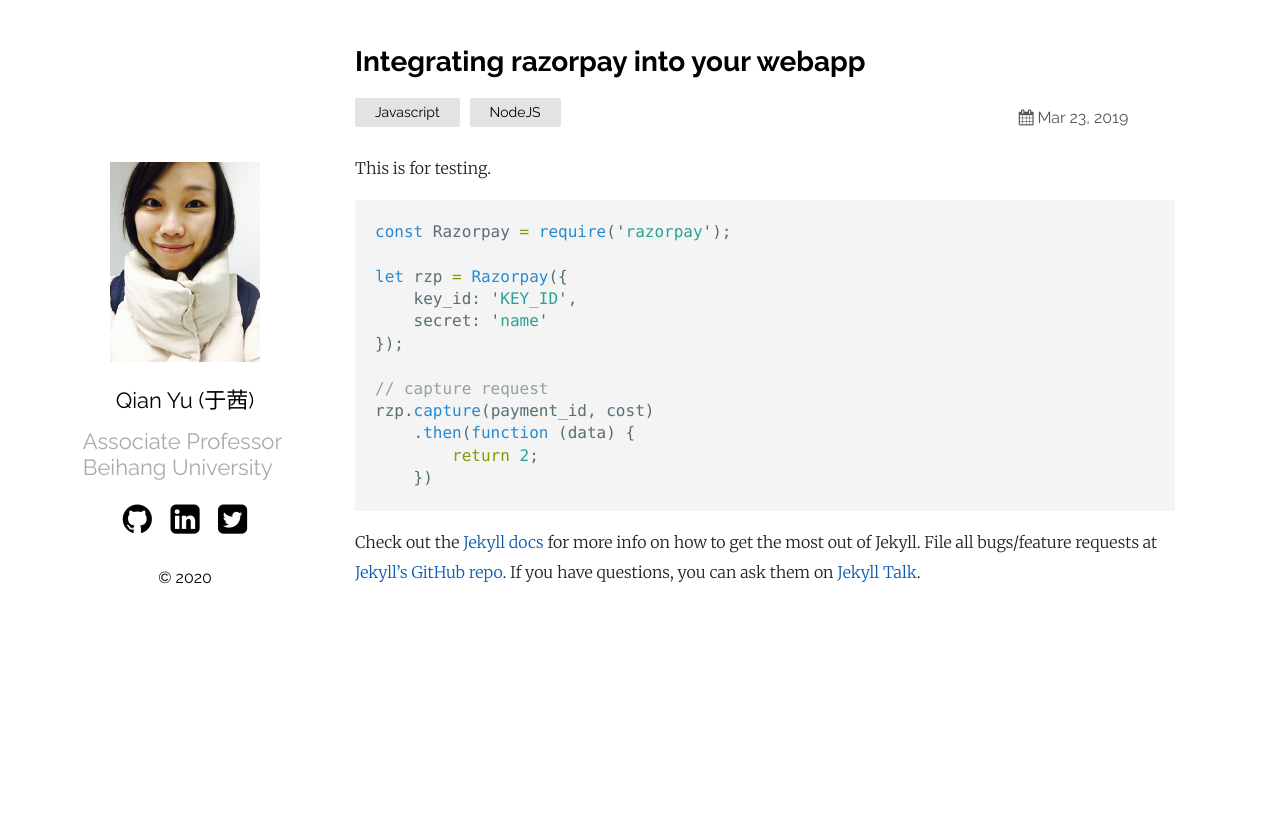
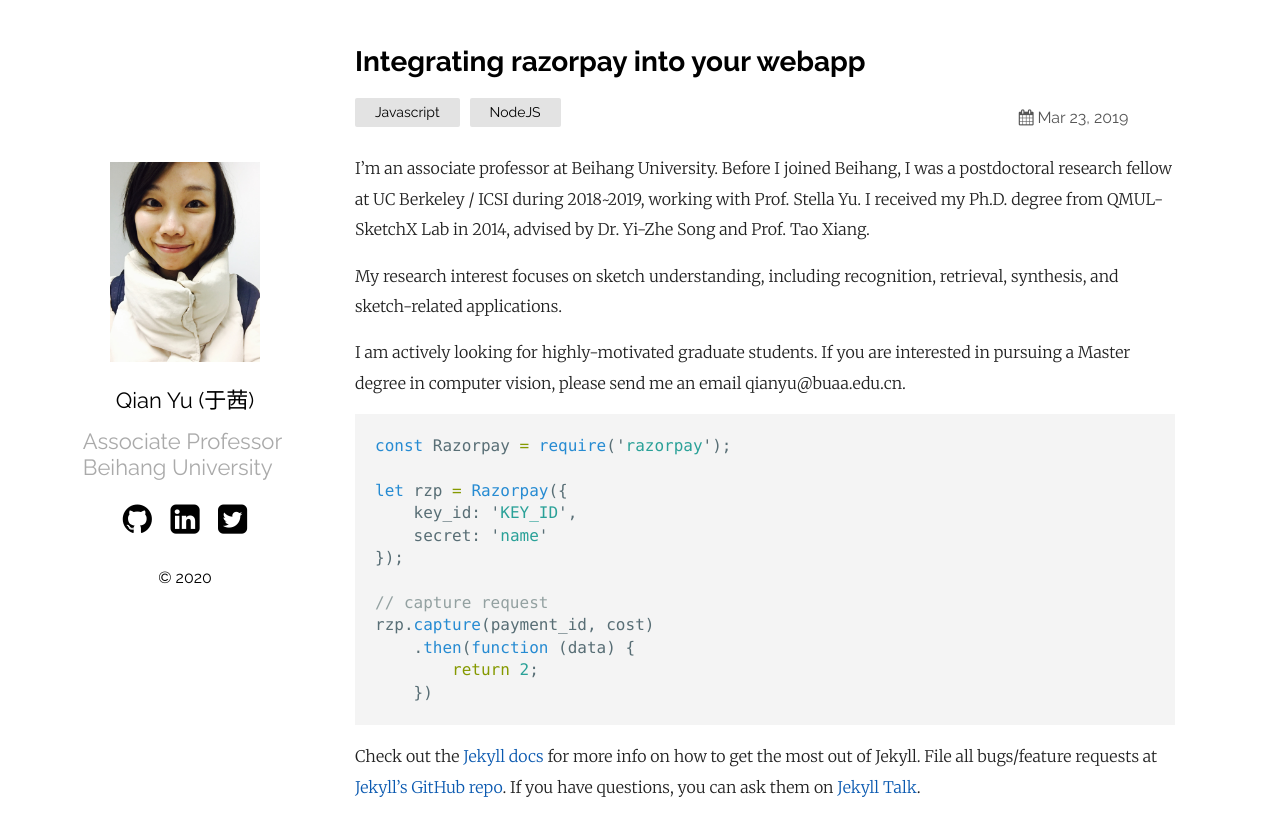
Before and after one commit to yuqian1023/yuqian1023.github.io, a Jekyll site: the page built from _posts/2019-03-23-welcome-to-jekyll.markdown, in a window 1280 px wide. Shown: the top 836 px of the page. Built offline with Jekyll 4.4.1, drawn with Linux system fonts in a browser that asks for light colours.

Commit message:
Update 2019-03-23-welcome-to-jekyll.markdown

````diff
--- a/_posts/2019-03-23-welcome-to-jekyll.markdown
+++ b/_posts/2019-03-23-welcome-to-jekyll.markdown
@@ -4,7 +4,11 @@
 date:   2019-03-23 21:03:36 +0530
 categories: Javascript NodeJS
 ---
-This is for testing.
+I'm an associate professor at Beihang University. Before I joined Beihang, I was a postdoctoral research fellow at UC Berkeley / ICSI during 2018~2019, working with Prof. Stella Yu. I received my Ph.D. degree from QMUL-SketchX Lab in 2014, advised by Dr. Yi-Zhe Song and Prof. Tao Xiang.
+
+My research interest focuses on sketch understanding, including recognition, retrieval, synthesis, and sketch-related applications.
+
+I am actively looking for highly-motivated graduate students. If you are interested in pursuing a Master degree in computer vision, please send me an email qianyu@buaa.edu.cn.
 
 ```javascript
 const Razorpay = require('razorpay');
````
